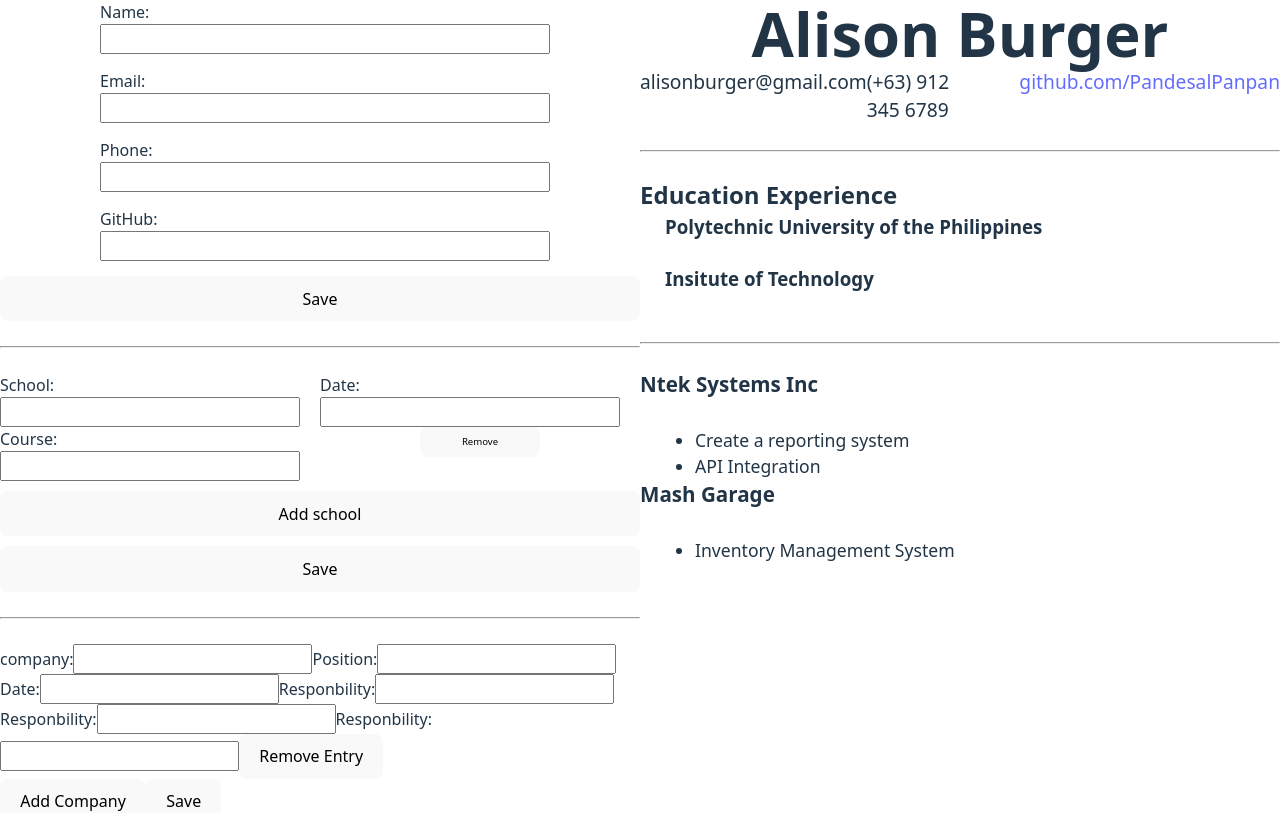
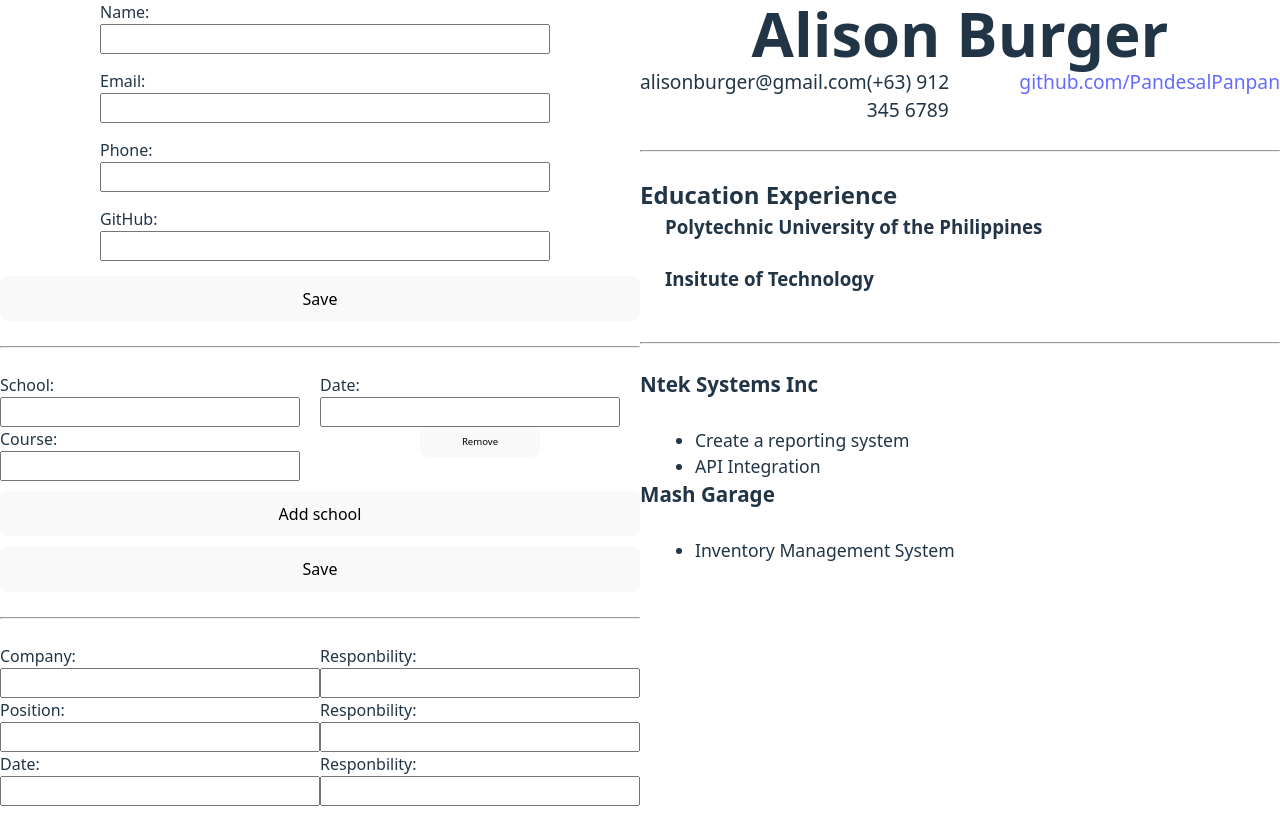
Before and after one commit to PandesalPanpan/cv-application, a React (Vite) app: page / in a window 1280 px wide. Shown: the top 813 px of the page. Built offline with nearby package versions, Linux system fonts and the light colour scheme.

Commit message:
Style: Simple Company Form

```diff
--- a/src/App.css
+++ b/src/App.css
@@ -120,3 +120,27 @@ h6 {
   height: 30px;
   width: 120px;
 }
+
+.practical-experience-section button {
+  display: flex;
+  flex-direction: column;
+  margin-top: 10px;
+  width: 100%;
+}
+
+.company-item {
+  display: grid;
+  grid-template-columns: 1fr 1fr;
+}
+
+.company-details {
+  display: grid;
+}
+
+.responbilities-group {
+  display: grid;
+}
+
+.experience-row button {
+  width: 100%;
+}
--- a/src/components/forms/ExperienceForm.jsx
+++ b/src/components/forms/ExperienceForm.jsx
@@ -2,7 +2,7 @@ import { useState } from "react";
 export default function ExperienceForm({
     handleSectionSave
 }) {
-    const experienceObject = {id: crypto.randomUUID(), company: "", date: "", responsibilities: "" };
+    const experienceObject = { id: crypto.randomUUID(), company: "", date: "", responsibilities: "" };
     const [entries, setEntries] = useState([experienceObject])
 
     const updateEntry = (index, field, value) => {
@@ -19,25 +19,31 @@ export default function ExperienceForm({
         }}>
             {entries.map((entry, index) => {
                 return <div key={entry.id} className="experience-row">
-                    <input type="hidden" name="id" value={entry.id}/>
-                    <label htmlFor={`company-${index}`}>company:
-                        <input id={`company-${index}`} type="text" name={`company`} value={entry.company} onChange={(e) => updateEntry(index, 'company', e.target.value)}/>
+                    <input type="hidden" name="id" value={entry.id} />
+                    <div className="company-item">
+                        <div className="company-details">
+                            <label htmlFor={`company-${index}`}>Company:
                             </label>
+                            <input id={`company-${index}`} type="text" name={`company`} value={entry.company} onChange={(e) => updateEntry(index, 'company', e.target.value)} />
                             <label htmlFor={`position-${index}`}>Position:
-                        <input id={`position-${index}`} type="text" name={`position`} value={entry.position} onChange={(e) => updateEntry(index, 'position', e.target.value)}/>
                             </label>
+                            <input id={`position-${index}`} type="text" name={`position`} value={entry.position} onChange={(e) => updateEntry(index, 'position', e.target.value)} />
                             <label htmlFor={`date-${index}`}>Date:
-                        <input id={`date-${index}`} type="text" name={`date`} onChange={(e) => updateEntry(index, 'date', e.target.value)}/>
                             </label>
+                            <input id={`date-${index}`} type="text" name={`date`} onChange={(e) => updateEntry(index, 'date', e.target.value)} />
+                        </div>
+                        <div className="responbilities-group">
                             <label htmlFor={`responsibility-1-${index}`}>Responbility:
-                        <input id={`responsibility-1-${index}`} type="text" name={`responsibility-1`}  onChange={(e) => updateEntry(index, 'responsibility-1', e.target.value)}/>
                             </label>
+                            <input id={`responsibility-1-${index}`} type="text" name={`responsibility-1`} onChange={(e) => updateEntry(index, 'responsibility-1', e.target.value)} />
                             <label htmlFor={`responsibility-2-${index}`}>Responbility:
-                        <input id={`responsibility-2-${index}`} type="text" name={`responsibility-2`}  onChange={(e) => updateEntry(index, 'responsibility-2', e.target.value)}/>
                             </label>
+                            <input id={`responsibility-2-${index}`} type="text" name={`responsibility-2`} onChange={(e) => updateEntry(index, 'responsibility-2', e.target.value)} />
                             <label htmlFor={`responsibility-3-${index}`}>Responbility:
-                        <input id={`responsibility-3-${index}`} type="text" name={`responsibility-3`}  onChange={(e) => updateEntry(index, 'responsibility-3', e.target.value)}/>
                             </label>
+                            <input id={`responsibility-3-${index}`} type="text" name={`responsibility-3`} onChange={(e) => updateEntry(index, 'responsibility-3', e.target.value)} />
+                        </div>
+                    </div>
                     <button type="button" onClick={() => removeEntry(index)}>Remove Entry</button>
                 </div>
             })}
```
Lines whose indentation alone changed are shown as unchanged.
